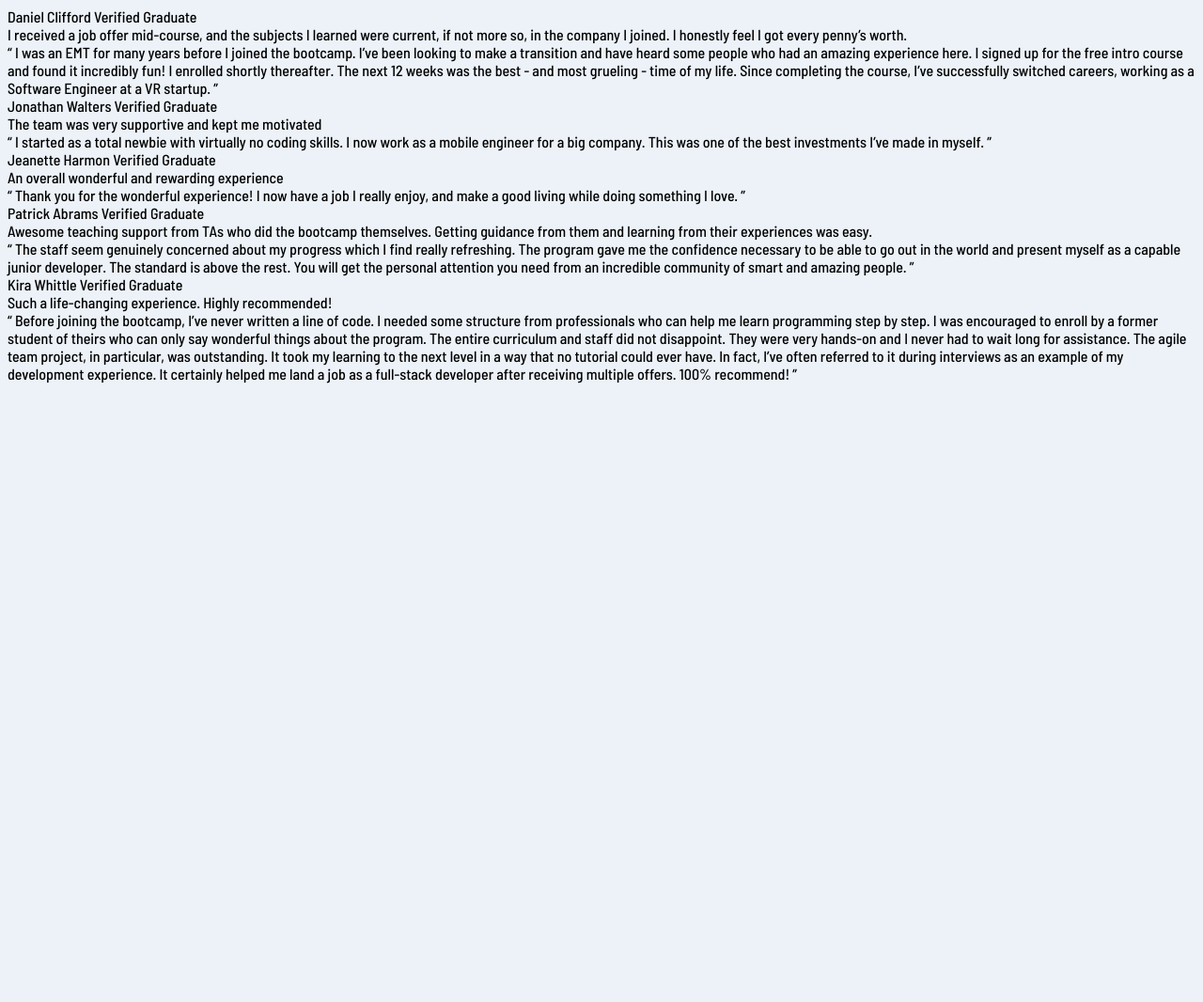
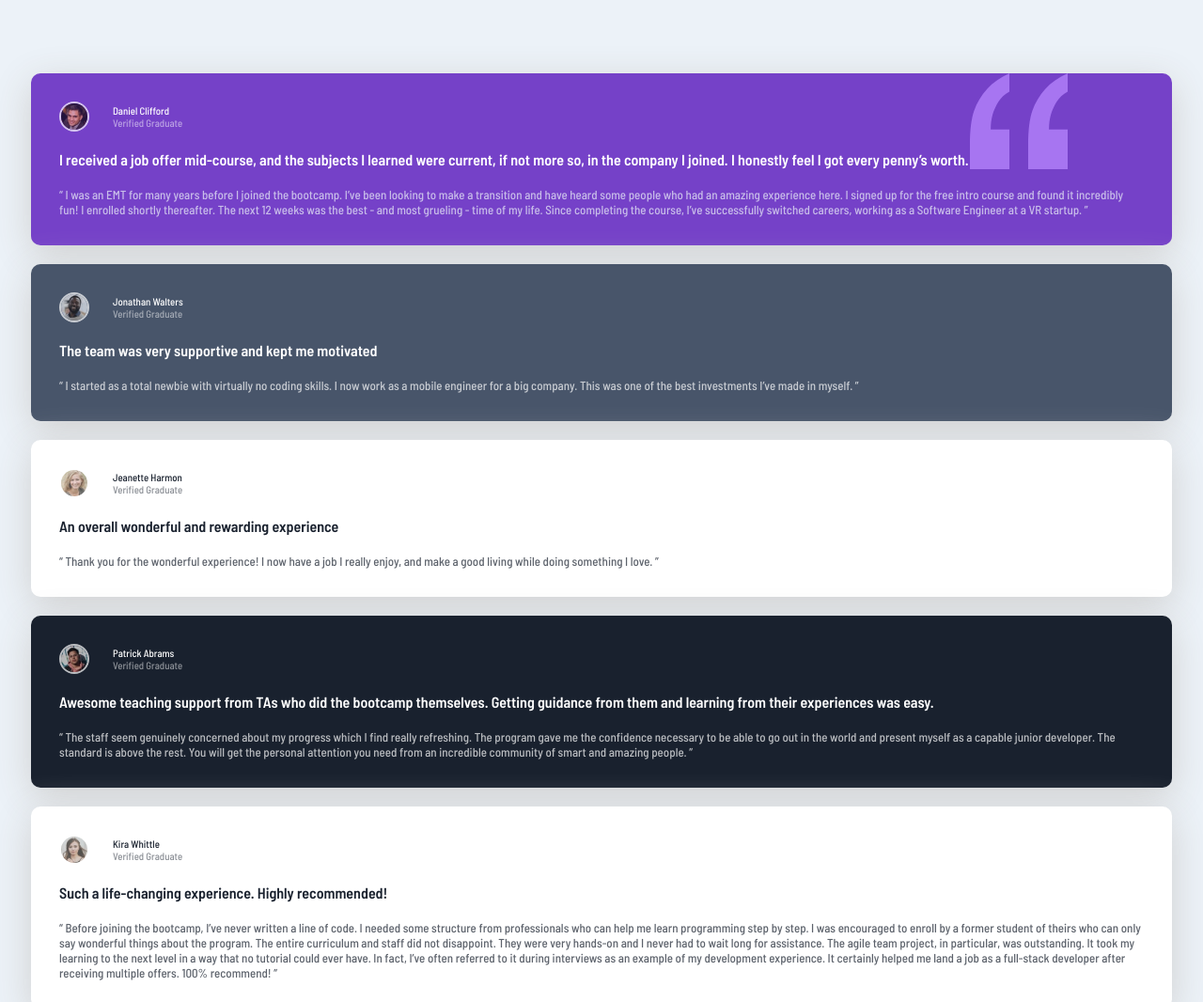
Before and after one commit to StijnvdW/frontend-mentor-testimonials-grid-section-main, a plain HTML site: page index.html in a window 1280 px wide. Shown: the top 1066 px of the page at 94% size. Before the commit the page ends 800 px from the top, so only its background shows below. Drawn offline with Linux system fonts and the light colour scheme.

Commit message:
First attempt to solution.

```diff
--- a/index.html
+++ b/index.html
@@ -19,16 +19,19 @@
 
 <body>
   <main>
-    <div class="testimonial">
-      <div class="testimonial_author">
-        Daniel Clifford
-        Verified Graduate
+    <div class="testimonial testimonial-one">
+      <div class="testimonial_graduate">
+        <img src="./images/image-daniel.jpg" alt="Daniel Clifford">
+        <div class="graduate_info">
+          <span class="name">Daniel Clifford</span>
+          <span class="status">Verified Graduate</span>
+        </div>
       </div>
       <div class="testimonial_title">
         I received a job offer mid-course, and the subjects I learned were current, if not more so,
         in the company I joined. I honestly feel I got every penny’s worth.
       </div>
-      <div class="testimonial_quote">
+      <div class="testimonial_review">
         “ I was an EMT for many years before I joined the bootcamp. I’ve been looking to make a
         transition and have heard some people who had an amazing experience here. I signed up
         for the free intro course and found it incredibly fun! I enrolled shortly thereafter.
@@ -36,57 +39,69 @@
         the course, I’ve successfully switched careers, working as a Software Engineer at a VR startup. ”
       </div>
     </div>
-    <div class="testimonial">
-      <div class="testimonial_author">
-        Jonathan Walters
-        Verified Graduate
+    <div class="testimonial testimonial-two">
+      <div class="testimonial_graduate">
+        <img src="./images/image-jonathan.jpg" alt="Jonathan Walters">
+        <div class="graduate_info">
+          <span class="name">Jonathan Walters</span>
+          <span class="status">Verified Graduate</span>
+        </div>
       </div>
       <div class="testimonial_title">
         The team was very supportive and kept me motivated
       </div>
-      <div class="testimonial_quote">
+      <div class="testimonial_review">
         “ I started as a total newbie with virtually no coding skills. I now work as a mobile engineer
         for a big company. This was one of the best investments I’ve made in myself. ”
       </div>
     </div>
-    <div class="testimonial">
-      <div class="testimonial_author">
-        Jeanette Harmon
-        Verified Graduate
+    <div class="testimonial testimonial-three">
+      <div class="testimonial_graduate">
+        <img src="./images/image-jeanette.jpg" alt="Jeanette Harmon">
+        <div class="graduate_info">
+          <span class="name">Jeanette Harmon</span>
+          <span class="status">Verified Graduate</span>
+        </div>
       </div>
       <div class="testimonial_title">
         An overall wonderful and rewarding experience
       </div>
-      <div class="testimonial_quote">
+      <div class="testimonial_review">
         “ Thank you for the wonderful experience! I now have a job I really enjoy, and make a good living
         while doing something I love. ”
       </div>
     </div>
-    <div class="testimonial">
-      <div class="testimonial_author">
-        Patrick Abrams
-        Verified Graduate
+    <div class="testimonial testimonial-four">
+      <div class="testimonial_graduate">
+        <img src="./images/image-patrick.jpg" alt="Patrick Abrams">
+        <div class="graduate_info">
+          <span class="name">Patrick Abrams</span>
+          <span class="status">Verified Graduate</span>
+        </div>
       </div>
       <div class="testimonial_title">
         Awesome teaching support from TAs who did the bootcamp themselves. Getting guidance from them and
         learning from their experiences was easy.
       </div>
-      <div class="testimonial_quote">
+      <div class="testimonial_review">
         “ The staff seem genuinely concerned about my progress which I find really refreshing. The program
         gave me the confidence necessary to be able to go out in the world and present myself as a capable
         junior developer. The standard is above the rest. You will get the personal attention you need from
         an incredible community of smart and amazing people. ”
       </div>
     </div>
-    <div class="testimonial">
-      <div class="testimonial_author">
-        Kira Whittle
-        Verified Graduate
+    <div class="testimonial testimonial-five">
+      <div class="testimonial_graduate">
+        <img src="./images/image-kira.jpg" alt="Kira Whittle">
+        <div class="graduate_info">
+          <span class="name">Kira Whittle</span>
+          <span class="status">Verified Graduate</span>
+        </div>
       </div>
       <div class="testimonial_title">
         Such a life-changing experience. Highly recommended!
       </div>
-      <div class="testimonial_quote">
+      <div class="testimonial_review">
         “ Before joining the bootcamp, I’ve never written a line of code. I needed some structure from
         professionals who can help me learn programming step by step. I was encouraged to enroll by a former
         student of theirs who can only say wonderful things about the program. The entire curriculum and staff
--- a/style.css
+++ b/style.css
@@ -11,7 +11,131 @@
 
 body {
     font-family: 'Barlow Semi Condensed', sans-serif;
-    font-size: 0.8125;
+    font-size: 0.8125rem;
     font-weight: var(--font-weight-normal);
     background-color: var(--neutral-color-grayish-blue)
 }
+
+main {
+    padding: 4.375rem 1.5625rem;
+    display: grid;
+    grid-template-areas:
+        'testimonialOne'
+        'testimonialTwo'
+        'testimonialThree'
+        'testimonialFour'
+        'testimonialFive';
+    row-gap: 20px;
+}
+
+/**
+* Testimonials
+*/
+.testimonial {
+    padding: 1.875rem;
+    border-radius: 10px;
+    display: flex;
+    flex-direction: column;
+    gap: 20px;
+}
+
+.testimonial_graduate {
+    display: flex;
+}
+
+img {
+    border-radius: 50%;
+    border: 2px solid var(--prim-color-white);
+    width: 28px;
+    height: 28px;
+    opacity: .7;
+}
+
+.graduate_info {
+    display: flex;
+    flex-direction: column;
+    padding-left: 1.5625rem;
+    font-size: smaller;
+    justify-content: center;
+}
+
+.status {
+    opacity: .5;
+}
+
+.testimonial_title {
+    font-size: 1rem;
+    font-weight: var(--font-weight-bold);
+}
+
+.testimonial_review {
+    opacity: .7;
+}
+
+.testimonial-one {
+    grid-area: testimonialOne;
+    color: var(--prim-color-white);
+    background-color: var(--prim-color-moderate-violet);
+    box-shadow: 0px 10px 40px var(--neutral-color-gray);
+    background-image: url("./images/bg-pattern-quotation.svg");
+    background-repeat: no-repeat;
+    background-position: 90% 0%;
+
+    .testimonial_review {
+        color: var(--neutral-color-grayish-blue);
+    }
+}
+
+.testimonial-two {
+    grid-area: testimonialTwo;
+    color: var(--prim-color-white);
+    background-color: var(--prim-color-dark-grayish-blue);
+    box-shadow: 0px 10px 40px var(--neutral-color-gray);
+}
+
+.testimonial-three {
+    grid-area: testimonialThree;
+    background-color: var(--prim-color-white);
+    color: var(--prim-color-balckish-blue);
+    box-shadow: 0px 10px 40px var(--neutral-color-gray);
+}
+
+.testimonial-four {
+    grid-area: testimonialFour;
+    background-color: var(--prim-color-balckish-blue);
+    color: var(--prim-color-white);
+    box-shadow: 0px 10px 40px var(--neutral-color-gray);
+}
+
+.testimonial-five {
+    grid-area: testimonialFive;
+    background-color: var(--prim-color-white);
+    color: var(--prim-color-balckish-blue);
+    box-shadow: 0px 10px 40px var(--neutral-color-gray);
+}
+
+
+
+/**
+* grid area's
+*/
+
+@media screen and (min-width: 1440px) {
+    main {
+        padding: 10.25rem;
+        display: grid;
+        gap: 1.875rem;
+        grid-template-areas:
+        'testimonialOne testimonialOne testimonialTwo testimonialFive'
+        'testimonialThree testimonialFour testimonialFour testimonialFive';
+        grid-template-rows: repeat(2, 17.625rem);
+    }
+
+    .graduate_info {
+        padding-left: 1rem;
+    }
+
+    .testimonial-one {
+        background-position: 80% 0%;
+    }
+}
```
